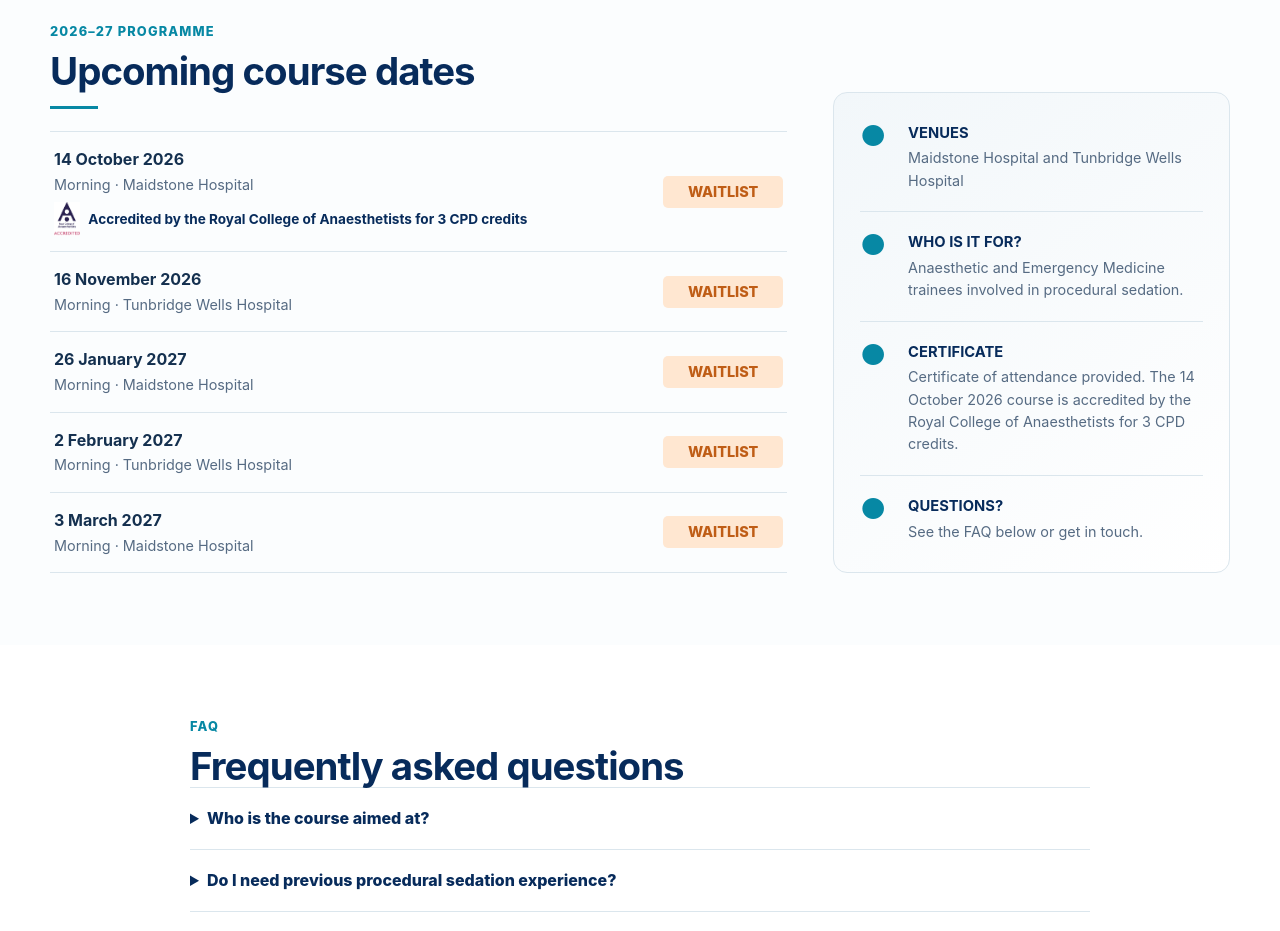
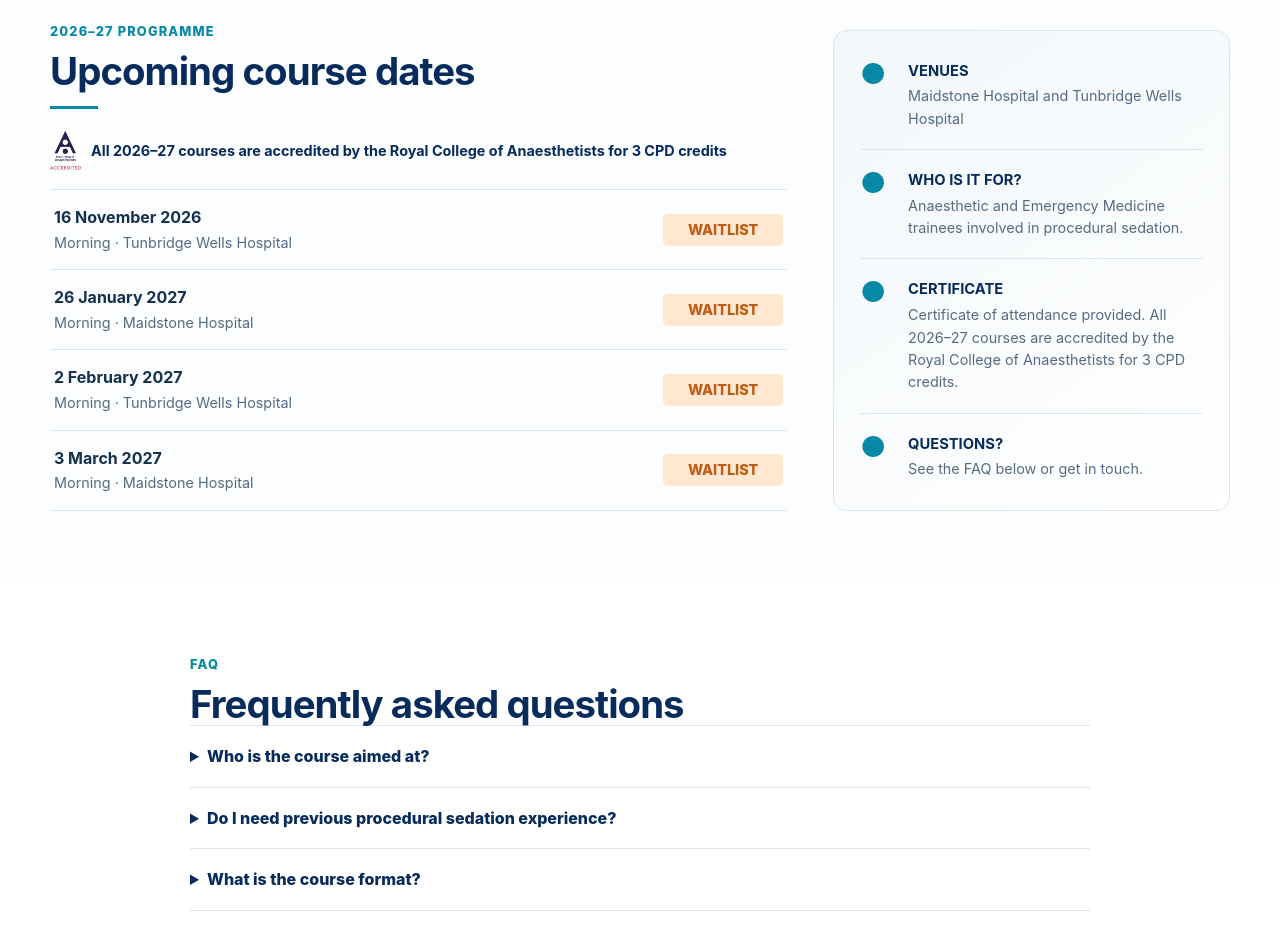
Before and after one commit to szekiso/Procedural-Sedation-Simulation-Training, a plain HTML site: page index.html in a window 1280 px wide. Shown: the part 1700-2631 px from the top of the page. Drawn offline with Linux system fonts and the light colour scheme.

Commit message:
Add files via upload

```diff
--- a/index.html
+++ b/index.html
@@ -90,8 +90,8 @@
         <p class="section-kicker">2026–27 programme</p>
         <h2>Upcoming course dates</h2>
         <div class="accent-line small"></div>
+        <p class="dates-cpd"><img src="rcoa-cpd-accredited.jpg" alt="Royal College of Anaesthetists CPD Accredited" />All 2026–27 courses are accredited by the Royal College of Anaesthetists for 3 CPD credits</p>
         <div class="date-list">
-          <div class="date-row"><div><strong>14 October 2026</strong><span>Morning · Maidstone Hospital</span><span class="cpd-note"><img src="rcoa-cpd-accredited.jpg" alt="Royal College of Anaesthetists CPD Accredited" />Accredited by the Royal College of Anaesthetists for 3 CPD credits</span></div><span class="badge wait">Waitlist</span></div>
           <div class="date-row"><div><strong>16 November 2026</strong><span>Morning · Tunbridge Wells Hospital</span></div><span class="badge wait">Waitlist</span></div>
           <div class="date-row"><div><strong>26 January 2027</strong><span>Morning · Maidstone Hospital</span></div><span class="badge wait">Waitlist</span></div>
           <div class="date-row"><div><strong>2 February 2027</strong><span>Morning · Tunbridge Wells Hospital</span></div><span class="badge wait">Waitlist</span></div>
@@ -101,7 +101,7 @@
       <aside class="info-panel">
         <div class="info-item"><span>●</span><div><h3>Venues</h3><p>Maidstone Hospital and Tunbridge Wells Hospital</p></div></div>
         <div class="info-item"><span>●</span><div><h3>Who is it for?</h3><p>Anaesthetic and Emergency Medicine trainees involved in procedural sedation.</p></div></div>
-        <div class="info-item"><span>●</span><div><h3>Certificate</h3><p>Certificate of attendance provided. The 14 October 2026 course is accredited by the Royal College of Anaesthetists for 3 CPD credits.</p></div></div>
+        <div class="info-item"><span>●</span><div><h3>Certificate</h3><p>Certificate of attendance provided. All 2026–27 courses are accredited by the Royal College of Anaesthetists for 3 CPD credits.</p></div></div>
         <div class="info-item"><span>●</span><div><h3>Questions?</h3><p>See the FAQ below or get in touch.</p></div></div>
       </aside>
     </div>
--- a/styles.css
+++ b/styles.css
@@ -68,3 +68,4 @@
 @media(max-width:760px){.nav-wrap{grid-template-columns:1fr auto;min-height:82px}.brand img{width:210px}.nav{display:none}.top-cta{padding:11px 13px;font-size:.75rem}.hero-copy{padding:42px 0 32px}.hero h1{font-size:3.7rem}.hero-image{min-height:350px}.feature-grid{grid-template-columns:1fr}.feature{border-right:0;border-bottom:1px solid var(--line);padding-inline:0}.feature:last-child{border-bottom:0}.date-row{align-items:flex-start;flex-direction:column}.cta-wrap,.footer-wrap{align-items:flex-start;flex-direction:column}.footer-wrap img{width:240px}}
 @media(max-width:480px){.container{width:min(calc(100% - 26px),var(--max))}.brand img{width:175px}.top-cta{font-size:.68rem;padding:10px 9px}.hero h1{font-size:3rem}.hero h2{font-size:2rem}.hero-actions{flex-direction:column}.btn{width:100%}.college-logos{max-width:100%}}
 .date-row .cpd-note{display:flex;align-items:center;gap:8px;margin-top:4px;color:var(--navy)!important;font-weight:700;font-size:.85rem}.cpd-note img{height:34px;width:auto}
+.dates-cpd{display:flex;align-items:center;gap:10px;margin:0 0 18px;color:var(--navy);font-weight:700;font-size:.9rem}.dates-cpd img{height:40px;width:auto}
```
